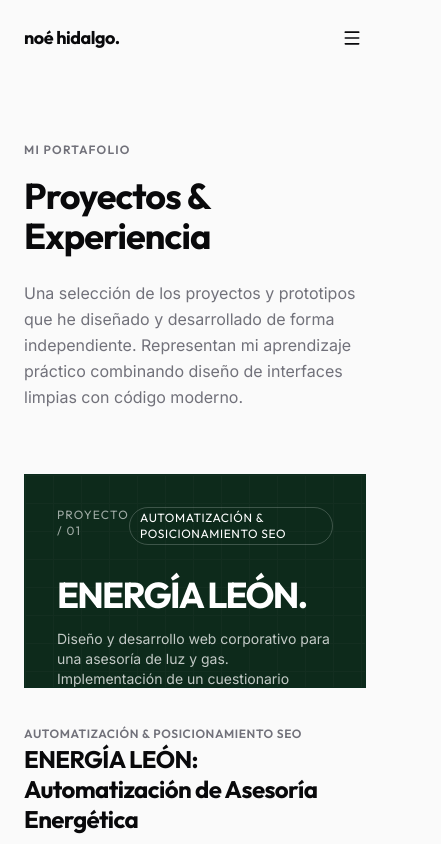
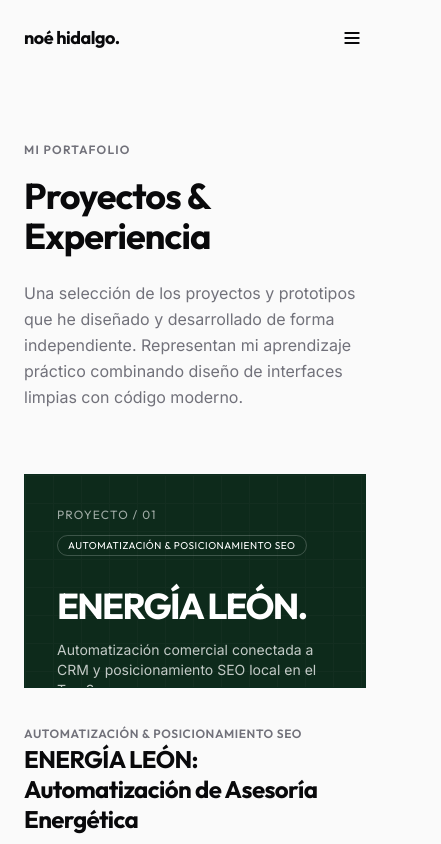
Before and after one commit to nooehf/hidalgonoe.com, a Next.js app: page /proyectos in a window 390 px wide. Shown: the top 844 px of the page, 441 px wide, since content can reach past the window. Built offline with nearby package versions, Linux system fonts and the light colour scheme.

Commit message:
responsive1

```diff
--- a/src/app/globals.css
+++ b/src/app/globals.css
@@ -51,11 +51,15 @@
     scroll-behavior: smooth;
     -webkit-font-smoothing: antialiased;
     -moz-osx-font-smoothing: grayscale;
+    overflow-x: hidden;
+    max-width: 100vw;
   }
 
   body {
     background-color: var(--color-brand-bg);
     color: var(--color-brand-text);
+    overflow-x: hidden;
+    max-width: 100vw;
   }
 
   /* Custom minimal scrollbar */
--- a/src/app/layout.tsx
+++ b/src/app/layout.tsx
@@ -37,9 +37,10 @@ export default function RootLayout({
   return (
     <html
       lang="es"
-      className={`${inter.variable} ${outfit.variable} h-full antialiased`}
+      className={`${inter.variable} ${outfit.variable} h-full antialiased overflow-x-hidden max-w-full`}
+      data-scroll-behavior="smooth"
     >
-      <body className="min-h-full flex flex-col font-sans bg-brand-bg text-brand-text">
+      <body className="min-h-full flex flex-col font-sans bg-brand-bg text-brand-text overflow-x-hidden max-w-full">
         <Navbar />
         {/* Generous top margin to prevent nav overlap, keeping asymmetry and clean breathing room */}
         <main className="flex-grow pt-24 md:pt-32 pb-16">{children}</main>
--- a/src/app/page.tsx
+++ b/src/app/page.tsx
@@ -93,11 +93,11 @@ export default function Home() {
             <div className="bg-[#0d2a1b] text-brand-bg aspect-video flex flex-col justify-between p-8 sm:p-12 relative overflow-hidden select-none cursor-pointer border border-white/5">
               <div className="absolute inset-0 opacity-10 bg-[linear-gradient(to_right,#808080_1px,transparent_1px),linear-gradient(to_bottom,#808080_1px,transparent_1px)] bg-[size:24px_24px]" />
 
-              <div className="relative z-10 flex justify-between items-start w-full">
+              <div className="relative z-10 flex flex-col sm:flex-row sm:justify-between sm:items-start gap-3 w-full items-start">
                 <span className="font-display text-xs tracking-widest uppercase opacity-60">
                   PROYECTO DESTACADO / 01
                 </span>
-                <span className="font-display text-xs tracking-wider border border-white/20 px-2.5 py-0.5 rounded-full">
+                <span className="font-display text-[10px] sm:text-xs tracking-wider border border-white/20 px-2.5 py-0.5 rounded-full max-w-fit">
                   SEO & CRM INTEGRATION
                 </span>
               </div>
--- a/src/app/proyectos/page.tsx
+++ b/src/app/proyectos/page.tsx
@@ -10,6 +10,7 @@ interface Project {
   category: string;
   tags: string[];
   description: string;
+  cardTagline: string;
   caseStudyNumber: string;
   bgColor: string;
   textColor: string;
@@ -25,6 +26,7 @@ const projects: Project[] = [
     tags: ["HTML5", "Tailwind CSS", "JavaScript", "CRM Integration", "SEO"],
     description:
       "Diseño y desarrollo web corporativo para una asesoría de luz y gas. Implementación de un cuestionario interactivo integrado con su CRM y Google Workspace, configuración de emails y estrategia SEO con posicionamiento en el Top 3.",
+    cardTagline: "Automatización comercial conectada a CRM y posicionamiento SEO local en el Top 3.",
     caseStudyNumber: "01",
     bgColor: "bg-[#0d2a1b]", // Deep Forest Green
     textColor: "text-white",
@@ -38,6 +40,7 @@ const projects: Project[] = [
     tags: ["Next.js", "Shopify API", "GraphQL", "Tailwind CSS", "Framer Motion"],
     description:
       "Un prototipo de tienda virtual de moda de lujo creado para lograr navegación instantánea y transiciones de pantalla totalmente fluidas conectando Next.js con la API de Shopify.",
+    cardTagline: "Navegación instantánea de alta gama y transiciones de página fluidas mediante Shopify API.",
     caseStudyNumber: "02",
     bgColor: "bg-[#f5f2eb]", // Cream / Warm gray
     textColor: "text-brand-text",
@@ -51,6 +54,7 @@ const projects: Project[] = [
     tags: ["React", "TypeScript", "Tailwind CSS", "Storybook", "Framer Motion"],
     description:
       "Creación y documentación de un conjunto modular de componentes interactivos y accesibles (cumpliendo WCAG AA) desarrollados con Tailwind CSS para utilizarlos en mis futuros proyectos.",
+    cardTagline: "Biblioteca modular interactiva y accesible bajo estándares normativos WCAG AA.",
     caseStudyNumber: "03",
     bgColor: "bg-[#18181b]", // Pure Zinc Dark
     textColor: "text-white",
@@ -100,11 +104,11 @@ export default function Proyectos() {
                   {/* Grid Background details */}
                   <div className="absolute inset-0 opacity-5 bg-[linear-gradient(to_right,#808080_1px,transparent_1px),linear-gradient(to_bottom,#808080_1px,transparent_1px)] bg-[size:28px_28px]" />
 
-                  <div className="relative z-10 flex justify-between items-start w-full">
+                  <div className="relative z-10 flex flex-col sm:flex-row sm:justify-between sm:items-start gap-3 w-full items-start">
                     <span className="font-display text-xs tracking-widest uppercase opacity-60">
                       PROYECTO / {project.caseStudyNumber}
                     </span>
-                    <span className="font-display text-xs tracking-wider border border-current/20 px-2.5 py-0.5 rounded-full uppercase">
+                    <span className="font-display text-[10px] sm:text-xs tracking-wider border border-current/20 px-2.5 py-0.5 rounded-full uppercase max-w-fit">
                       {project.category}
                     </span>
                   </div>
@@ -114,7 +118,7 @@ export default function Proyectos() {
                       {project.name}.
                     </h3>
                     <p className="text-sm sm:text-base opacity-75 font-sans max-w-md">
-                      {project.description.slice(0, 120)}...
+                      {project.cardTagline}
                     </p>
                   </div>
 
--- a/src/components/ui/navbar.tsx
+++ b/src/components/ui/navbar.tsx
@@ -4,7 +4,6 @@ import React, { useState, useEffect } from "react";
 import Link from "next/link";
 import { usePathname } from "next/navigation";
 import { motion, AnimatePresence } from "framer-motion";
-import { Menu, X } from "lucide-react";
 import Container from "./container";
 
 const navLinks = [
@@ -83,10 +82,43 @@ export default function Navbar() {
         {/* Mobile Nav Toggle */}
         <button
           onClick={() => setIsOpen(!isOpen)}
-          className="md:hidden p-1 text-brand-text hover:opacity-80 transition-opacity"
+          className="md:hidden p-1 text-brand-text hover:opacity-80 transition-opacity z-50 relative"
           aria-label="Toggle menu"
         >
-          {isOpen ? <X className="w-5 h-5" /> : <Menu className="w-5 h-5" />}
+          {isOpen ? (
+            <svg
+              xmlns="http://www.w3.org/2000/svg"
+              width="20"
+              height="20"
+              viewBox="0 0 24 24"
+              fill="none"
+              stroke="currentColor"
+              strokeWidth="2.5"
+              strokeLinecap="round"
+              strokeLinejoin="round"
+              className="w-5 h-5"
+            >
+              <path d="M18 6 6 18" />
+              <path d="m6 6 12 12" />
+            </svg>
+          ) : (
+            <svg
+              xmlns="http://www.w3.org/2000/svg"
+              width="20"
+              height="20"
+              viewBox="0 0 24 24"
+              fill="none"
+              stroke="currentColor"
+              strokeWidth="2.5"
+              strokeLinecap="round"
+              strokeLinejoin="round"
+              className="w-5 h-5"
+            >
+              <line x1="4" x2="20" y1="12" y2="12" />
+              <line x1="4" x2="20" y1="6" y2="6" />
+              <line x1="4" x2="20" y1="18" y2="18" />
+            </svg>
+          )}
         </button>
       </Container>
 
```
